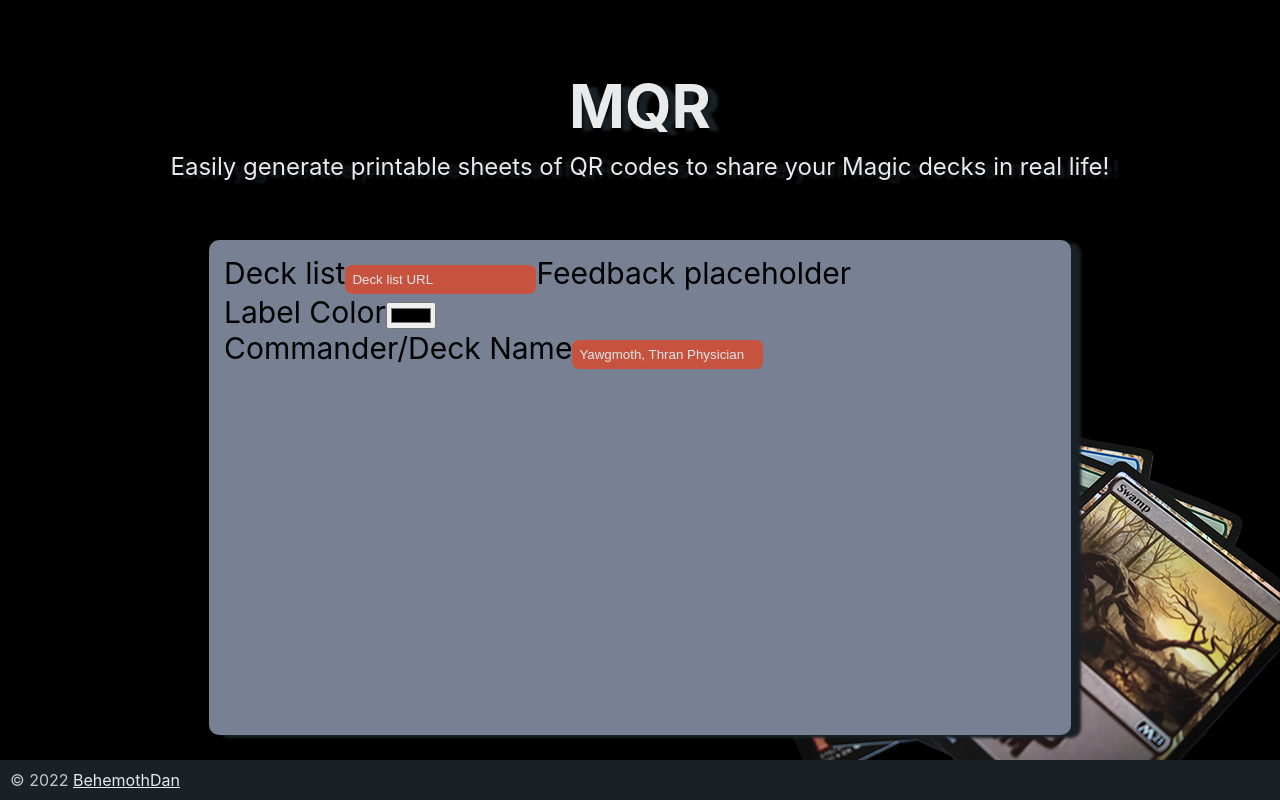
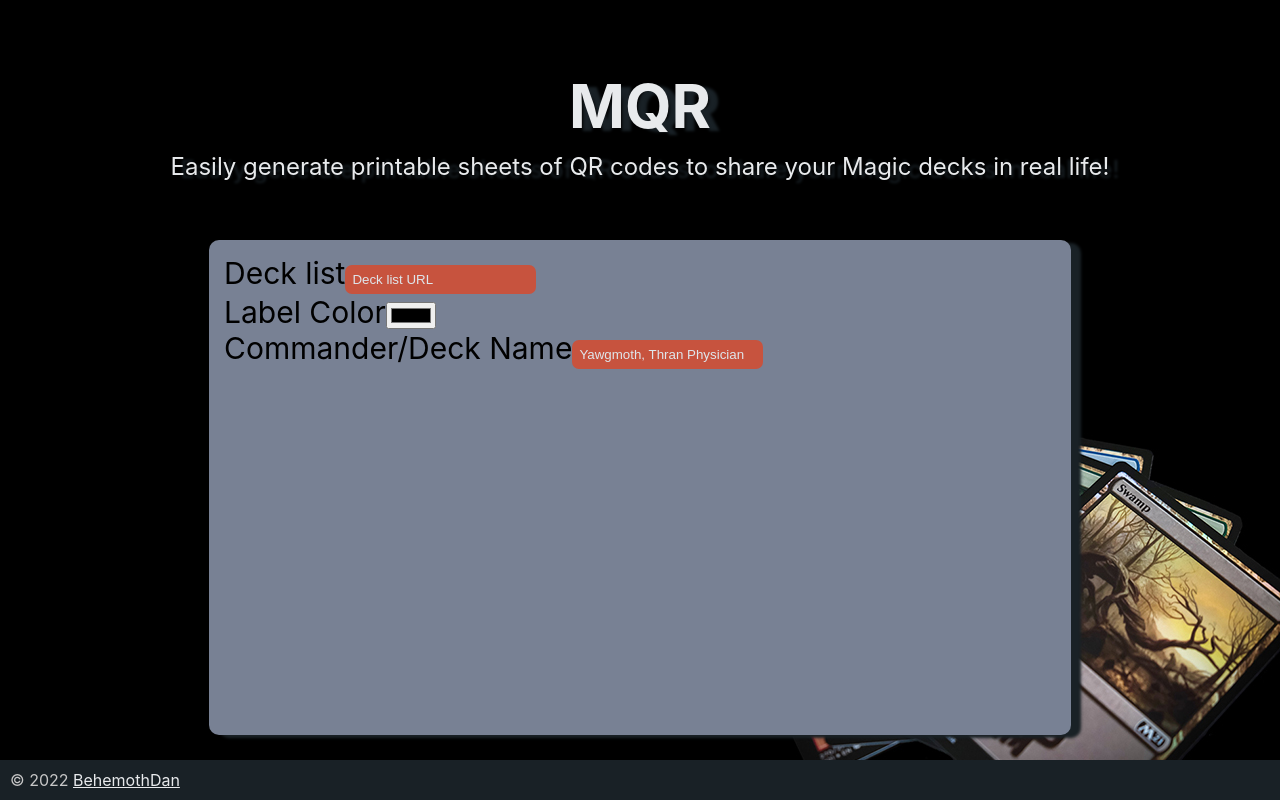
Before and after one commit to behemothdan/magicqrcode-ui, a React (Create React App) app: page / in a window 1280 px wide. Built offline with nearby package versions, Linux system fonts and the light colour scheme.

Commit message:
Adding feedback props

```diff
--- a/src/components/AddDecklist/AddDecklist.scss
+++ b/src/components/AddDecklist/AddDecklist.scss
@@ -25,7 +25,7 @@
         }
 
         &:focus::placeholder {
-            opacity: 1;
+            opacity: .5;
         }
     }
 }
--- a/src/components/AddDecklist/AddDecklist.tsx
+++ b/src/components/AddDecklist/AddDecklist.tsx
@@ -1,13 +1,16 @@
 import "./AddDecklist.scss";
 import InputBox from "../InputBox/InputBox";
+import { useState } from "react";
 
-const AddDeckList = () => (
+const AddDeckList = () => {
+	const [feedback, setFeedback] = useState();
+	return (
 		<div>
 			<InputBox
 				name="url"
 				labelValue="Deck list"
 				placeholder="Deck list URL"
-			feedback="Feedback placeholder"
+				feedback={feedback}
 				required="required"
 				type="text"
 			/>
@@ -24,5 +27,6 @@ const AddDeckList = () => (
 			/>
 		</div>
 	)
+}
 
 export default AddDeckList
--- a/src/components/InputBox/InputBox.tsx
+++ b/src/components/InputBox/InputBox.tsx
@@ -1,8 +1,10 @@
 import PropTypes from 'prop-types';
+import { useState } from 'react';
 
 const InputBox = ({
 	feedback, labelValue, name, placeholder, type }:
 	{ feedback?: string, labelValue: string, name: string, placeholder?: string, required?: string, type: string }) => {
+
 	return (
 		<div className="input">
 			{labelValue &&
```
Lines whose indentation alone changed are shown as unchanged.
